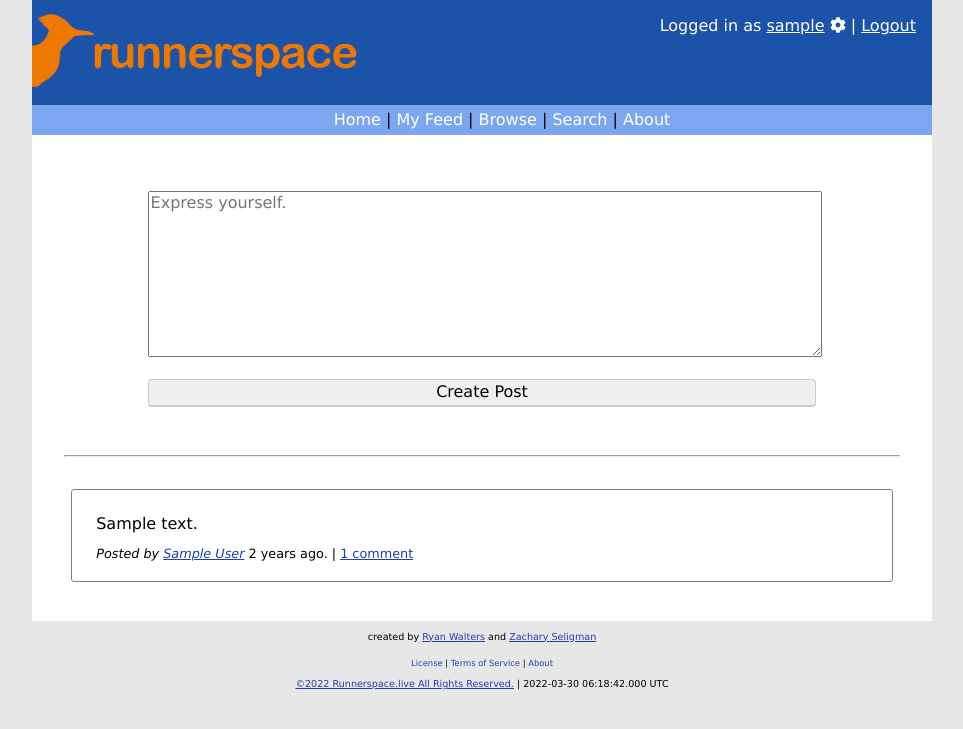
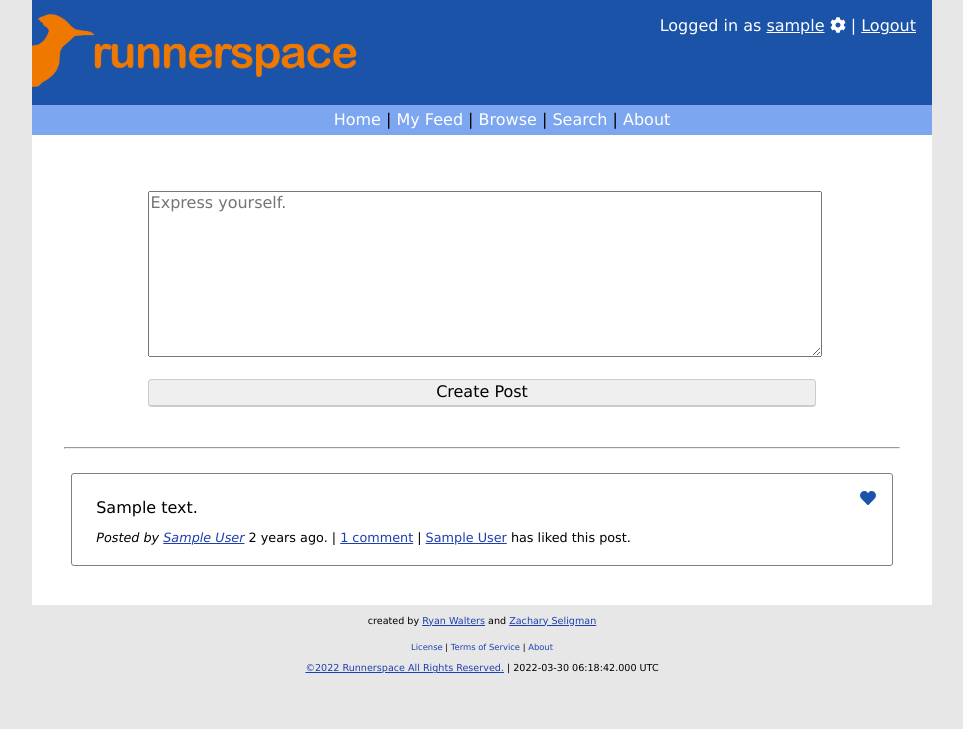
Before and after one commit to Xevion/runnerspace, a Flask app: page /feed in a window 1280 px wide. Shown: the top 729 px of the page, without its empty margins (158-1121 px from the left). Run offline with Flask 2, Linux system fonts and the light colour scheme; a user stored in the database is signed in; tables that the repository leaves empty hold one stand-in row (values such as "Sample post"); some libraries are stand-ins or nearby versions.

Commit message:
Add like querying/checking/rendering to Feed posts
- Change runnerspace.live to Runnerspace
- Change post viewing URL to say /post/:id: instead of /feed/:id:

```diff
--- a/models.py
+++ b/models.py
@@ -3,6 +3,7 @@ import json
 from typing import List
 
 import humanize
+from flask import url_for
 from flask_login import UserMixin
 from sqlalchemy import func
 
@@ -26,6 +27,9 @@ class User(UserMixin, db.Model):
     comments = db.relationship("Comment", backref='author')
     posts_liked = db.relationship("PostLike", backref=db.backref('user', lazy='joined'), lazy='dynamic', cascade='all, delete-orphan')
     comments_liked = db.relationship("CommentLike", backref=db.backref('user', lazy='joined'), lazy='dynamic', cascade='all, delete-orphan')
+
+    def get_url(self) -> str:
+        return url_for('main.view_user', username=self.username)
 
     def get_last_seen_text(self) -> str:
         delta: datetime.timedelta = datetime.datetime.utcnow() - self.last_seen
@@ -70,6 +74,14 @@ class User(UserMixin, db.Model):
     def display_about(self) -> str:
         return self.about_me or "This user hasn't written a bio yet."
 
+    def has_liked_post(self, post_id: int) -> bool:
+        """Check whether a user has liked a given post."""
+        return db.session.query(PostLike.id).filter_by(post_id=post_id, user_id=self.id).first() is not None
+
+    def has_liked_comment(self, comment_id: int) -> bool:
+        """Check whether a user has liked a given post."""
+        return db.session.query(CommentLike.id).filter_by(comment_id=comment_id, user_id=user_id).first() is not None
+
 
 class Post(db.Model):
     id = db.Column(db.Integer, primary_key=True)
@@ -83,6 +95,22 @@ class Post(db.Model):
     def get_time_ago(self) -> str:
         delta: datetime.timedelta = datetime.datetime.utcnow() - self.date_posted
         return humanize.naturaldelta(delta)
+
+    def get_like_count(self) -> bool:
+        return PostLike.query.filter_by(post_id=self.id).count()
+
+    def get_like_text(self) -> str:
+        like_count = self.get_like_count()
+        top_likes = PostLike.query.filter_by(post_id=self.id).order_by(PostLike.timestamp.asc()).limit(3)
+        users = [like.user for like in top_likes]
+        names = [f'<a href="{user.get_url()}">{user.name}</a>' for user in users]
+
+        if like_count >= 3: format_string = '{0}, {1} and {2} has liked this post.'
+        elif like_count == 2: format_string = '{0} and {1} has liked this post.'
+        elif like_count == 1: format_string = '{0} has liked this post.'
+        else: format_string = '0 likes'
+
+        return format_string.format(*names)
 
 
 class PostLike(db.Model):
--- a/routes.py
+++ b/routes.py
@@ -40,15 +40,10 @@ def feed():
     return render_template('pages/feed.html', posts=posts, form=form)
 
 
-@blueprint.route('/feed/<post_id>')
+@blueprint.route('/post/<post_id>')
 def view_post(post_id: int):
     post = Post.query.get_or_404(post_id)
     return render_template('pages/post.html', form=NewCommentForm(), post=post)
-
-
-# @blueprint.route('/messages')
-# def messages():
-#     return render_template('pages/messages.html')
 
 
 @blueprint.route('/search')
@@ -81,12 +76,3 @@ def edit_user(username: str):
 
     form.process(obj=user)
     return render_template('pages/user_edit.html', form=form)
-
-# @blueprint.route('/blogs')
-# def blogs():
-#     return render_template('pages/blogs.html')
-#
-#
-# @blueprint.route('/groups')
-# def groups():
-#     return render_template('pages/groups.html')
--- a/static/styles.css
+++ b/static/styles.css
@@ -250,6 +250,16 @@ nav .links li:not(:last-child)::after, footer .links li:not(:last-child)::after
   padding: 1.5em;
   padding-bottom: 0.8em;
   margin: 0.45em;
+  position: relative;
+}
+.post-box .fa-heart {
+  position: absolute;
+  top: 1em;
+  right: 1em;
+  color: #b0c9f3;
+}
+.post-box .fa-heart.liked {
+  color: #1b53a8;
 }
 .post-box .post-author {
   margin-top: 1em;
--- a/static/styles.scss
+++ b/static/styles.scss
@@ -296,6 +296,17 @@ nav, footer {
   padding: 1.5em;
   padding-bottom: 0.8em;
   margin: 0.45em;
+  position: relative;
+
+  .fa-heart {
+    position: absolute;
+    top: 1em;
+    right: 1em;
+    color: #b0c9f3;
+    &.liked {
+      color: #1b53a8;
+    }
+  }
 
   .post-author {
     margin-top: 1em;
--- a/templates/layouts/footer.html
+++ b/templates/layouts/footer.html
@@ -9,7 +9,7 @@
         <li><a href="{{ url_for('static.about') }}">About</a></li>
     </ul>
     <p class="copyright">
-        <a href="{{ url_for('main.index') }}">©2022 Runnerspace.live All Rights Reserved.</a>
+        <a href="{{ url_for('main.index') }}">©2022 Runnerspace All Rights Reserved.</a>
         | {{ now().isoformat(sep=' ', timespec='milliseconds') }} UTC
     </p>
 </footer>
--- a/templates/pages/feed.html
+++ b/templates/pages/feed.html
@@ -10,16 +10,18 @@
         </form>
     {% endif %}
 
-    <hr style="margin: 2em 0">
+    <hr style="margin: 1.5em 0">
 
     {% for post in posts %}
         <div class="post-box">
+            <i class="fas fa-heart {% if current_user.has_liked_post(post.id) %}liked{% endif %}"></i>
             {{ post.text }}
             <div class="post-author no-border">
                 {% with comment_count = post.comments|length %}
                     <em>Posted by <a href="{{ url_for('main.view_user', username=post.author.username) }}">{{ post.author.name }}</a></em>
                     <span title="{{ post.date_posted }}">{{ post.get_time_ago() }} ago</span>. |
                     <a href="{{ url_for('main.view_post', post_id=post.id) }}"><span> {{ comment_count }} comment{{ comment_count|pluralize }}</span></a>
+                    | {{ post.get_like_text()|safe }}
                 {% endwith %}
             </div>
         </div>
```
Also changed, not shown: 1 other file.
